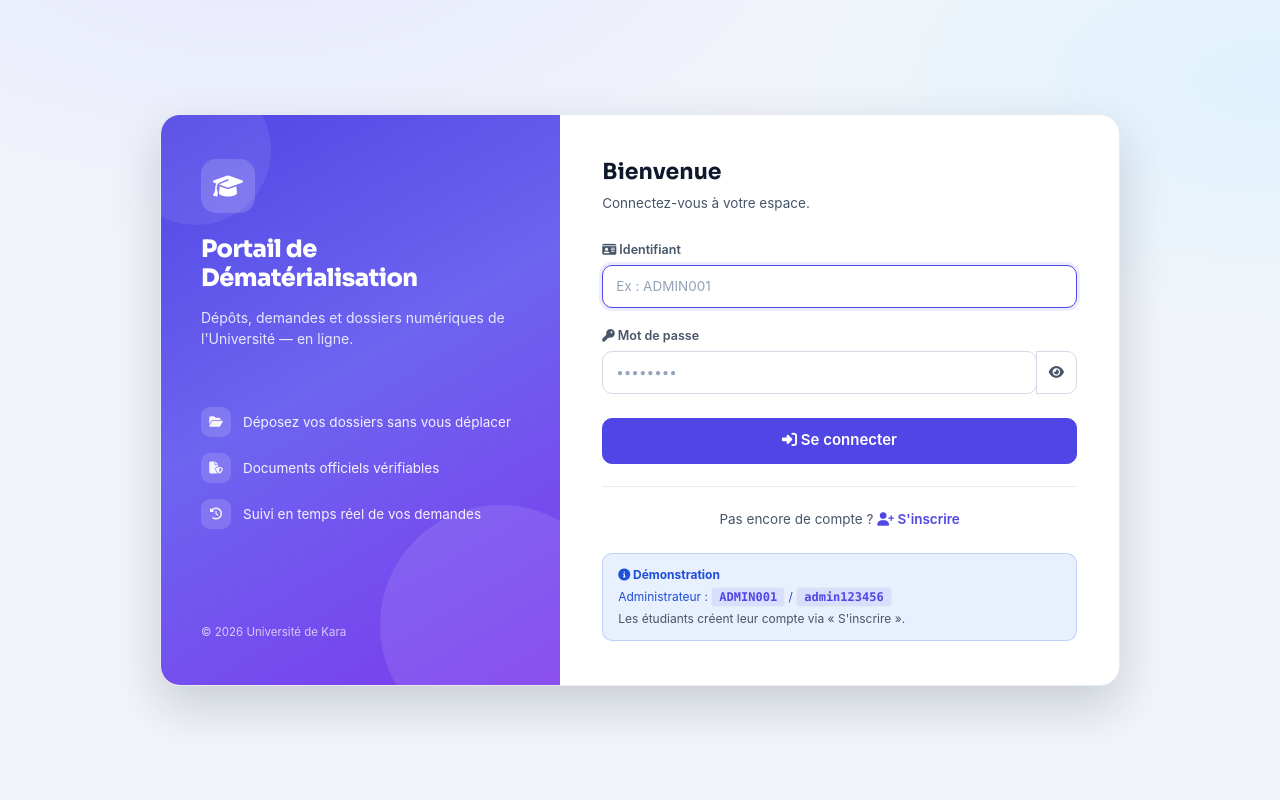
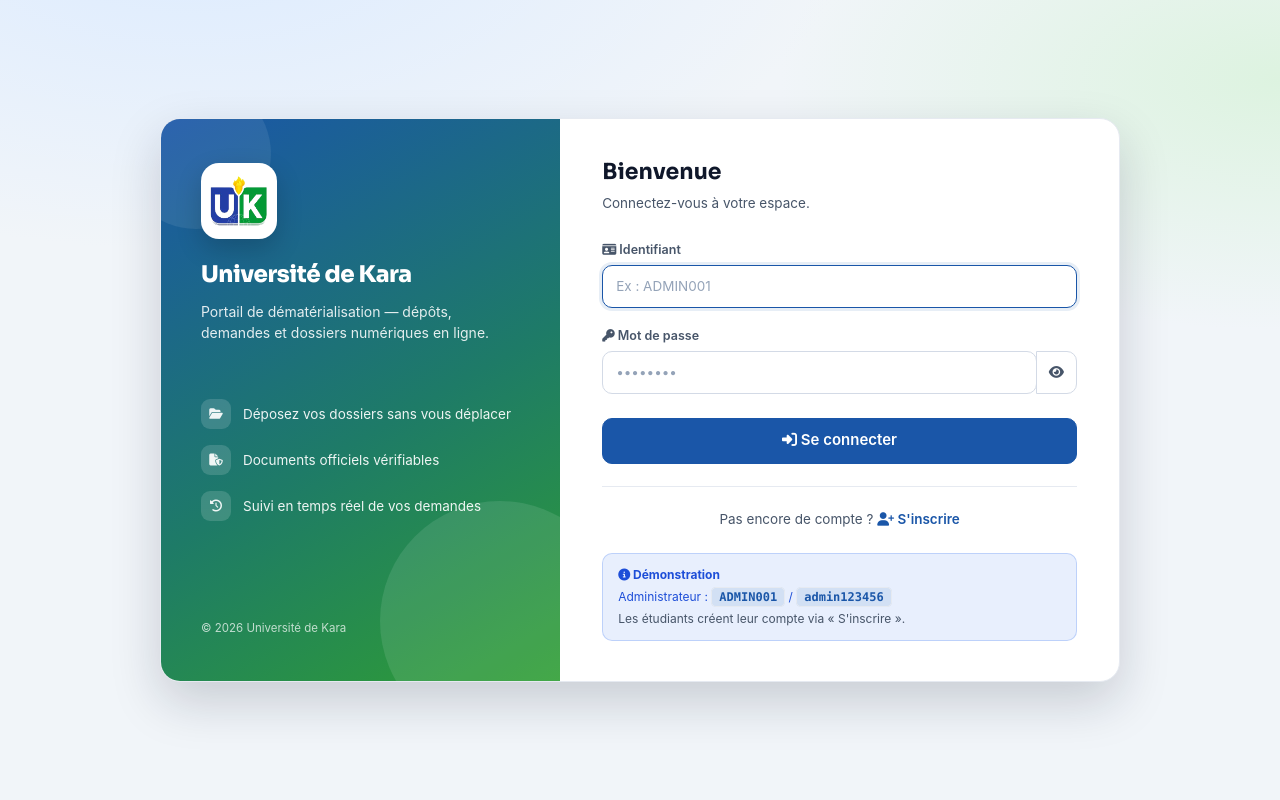
Before and after one commit to BAZILA/dematerialisation, a Laravel app: page /login in a window 1280 px wide. Run offline with Laravel 12, Linux system fonts and the light colour scheme.

Commit message:
UI: charte Universite de Kara (logo officiel + couleurs bleu/vert) + menu sans barre de defilement
- Logos UK integres (public/assets/uk): logo-bg.png (sidebar + login aside), logo-sigle-bg.png, favicon logo.ico
- Couleurs principales alignees sur la charte UK: bleu #1A56A8 (primaire) + vert #2F9E33 ; degrades bleu->vert (logo, item actif, login)
- Menu lateral: barre de defilement masquee (plus de scroll visible, sans coupure des items)
- Login: panneau marque en degrade bleu->vert avec logo UK

Co-Authored-By: Claude Opus 4.8 <noreply@anthropic.com>

```diff
--- a/resources/views/auth/login.blade.php
+++ b/resources/views/auth/login.blade.php
@@ -4,86 +4,20 @@
 
 @section('css')
     <style>
-    .auth-card {
-        width: 100%;
-        max-width: 960px;
-        border-radius: 20px !important;
-        overflow: hidden;
-        box-shadow: var(--shadow-lg) !important;
+        .auth-card { width: 100%; max-width: 960px; border-radius: 20px !important; overflow: hidden; box-shadow: var(--shadow-lg) !important; }
+        .auth-aside {
+            background: linear-gradient(150deg, #1A56A8 0%, #1E7B67 55%, #2F9E33 100%);
+            color: #fff; padding: 44px 40px; position: relative; overflow: hidden;
         }
-
-    .auth-aside {
-        background: linear-gradient(150deg, #4F46E5 0%, #6D64F0 45%, #7C3AED 100%);
-        color: #fff;
-        padding: 44px 40px;
-        position: relative;
-        overflow: hidden;
-    }
-
-    .auth-aside::after {
-        content: '';
-        position: absolute;
-        right: -60px;
-        bottom: -60px;
-        width: 240px;
-        height: 240px;
-        border-radius: 50%;
-        background: rgba(255, 255, 255, .10);
-    }
-
-    .auth-aside::before {
-        content: '';
-        position: absolute;
-        left: -40px;
-        top: -40px;
-        width: 150px;
-        height: 150px;
-        border-radius: 50%;
-        background: rgba(255, 255, 255, .08);
-    }
-
-    .auth-badge {
-        width: 54px;
-        height: 54px;
-        border-radius: 15px;
-        background: rgba(255, 255, 255, .16);
-        display: flex;
-        align-items: center;
-        justify-content: center;
-        font-size: 1.5rem;
-    }
-
-    .auth-feat {
-        display: flex;
-        align-items: center;
-        gap: 12px;
-        margin-top: 16px;
-        font-size: 13.5px;
-        color: rgba(255, 255, 255, .92);
-        position: relative;
-        z-index: 1;
-    }
-
-    .auth-feat i {
-        width: 30px;
-        height: 30px;
-        border-radius: 9px;
-        background: rgba(255, 255, 255, .15);
-        display: flex;
-        align-items: center;
-        justify-content: center;
-        font-size: 12px;
-    }
-
-    .auth-form {
-        padding: 44px 42px;
-    }
-
-    @media (max-width: 767px) {
-        .auth-form {
-            padding: 34px 26px;
-        }
-    }
+        .auth-aside::after { content: ''; position: absolute; right: -60px; bottom: -60px; width: 240px; height: 240px; border-radius: 50%; background: rgba(255, 255, 255, .10); }
+        .auth-aside::before { content: ''; position: absolute; left: -40px; top: -40px; width: 150px; height: 150px; border-radius: 50%; background: rgba(255, 255, 255, .08); }
+        .auth-logo { width: 76px; height: 76px; border-radius: 18px; background: #fff; display: flex; align-items: center; justify-content: center; padding: 8px; box-shadow: 0 10px 26px rgba(0, 0, 0, .18); position: relative; z-index: 1; }
+        .auth-logo img { width: 100%; height: 100%; object-fit: contain; }
+        .auth-feat { display: flex; align-items: center; gap: 12px; margin-top: 16px; font-size: 13.5px; color: rgba(255, 255, 255, .92); position: relative; z-index: 1; }
+        .auth-feat i { width: 30px; height: 30px; border-radius: 9px; background: rgba(255, 255, 255, .15); display: flex; align-items: center; justify-content: center; font-size: 12px; }
+        .auth-form { padding: 40px 42px; }
+        .auth-form-logo { height: 46px; margin-bottom: 18px; }
+        @media (max-width: 767px) { .auth-form { padding: 30px 24px; } }
     </style>
 @endsection
 
@@ -93,55 +27,48 @@
 
             {{-- Panneau marque --}}
             <div class="col-md-5 auth-aside d-none d-md-flex flex-column">
-            <div class="auth-badge"><i class="fas fa-graduation-cap"></i></div>
-            <h1
-                style="font-family:var(--font-head);font-size:24px;font-weight:800;margin-top:22px;letter-spacing:-.02em;position:relative;z-index:1;">
-                Portail de Dématérialisation
+                <div class="auth-logo"><img src="{{ asset('assets/uk/logo-bg.png') }}" alt="Université de Kara"></div>
+                <h1 style="font-family:var(--font-head);font-size:23px;font-weight:800;margin-top:22px;letter-spacing:-.02em;position:relative;z-index:1;">
+                    Université de Kara
                 </h1>
-            <p style="font-size:14px;color:rgba(255,255,255,.85);margin-top:6px;position:relative;z-index:1;">
-                Dépôts, demandes et dossiers numériques de l'Université — en ligne.
+                <p style="font-size:14px;color:rgba(255,255,255,.88);margin-top:4px;position:relative;z-index:1;">
+                    Portail de dématérialisation — dépôts, demandes et dossiers numériques en ligne.
                 </p>
-            <div style="margin-top:26px;">
+                <div style="margin-top:24px;">
                     <div class="auth-feat"><i class="fas fa-folder-open"></i> Déposez vos dossiers sans vous déplacer</div>
                     <div class="auth-feat"><i class="fas fa-file-shield"></i> Documents officiels vérifiables</div>
-                <div class="auth-feat"><i class="fas fa-clock-rotate-left"></i> Suivi en temps réel de vos demandes
+                    <div class="auth-feat"><i class="fas fa-clock-rotate-left"></i> Suivi en temps réel de vos demandes</div>
                 </div>
-            </div>
-            <div
-                style="margin-top:auto;padding-top:28px;font-size:11.5px;color:rgba(255,255,255,.7);position:relative;z-index:1;">
+                <div style="margin-top:auto;padding-top:26px;font-size:11.5px;color:rgba(255,255,255,.72);position:relative;z-index:1;">
                     © {{ date('Y') }} Université de Kara
                 </div>
             </div>
 
             {{-- Formulaire --}}
             <div class="col-md-7 auth-form">
+                <img src="{{ asset('assets/uk/logo-sigle-bg.png') }}" alt="Université de Kara" class="auth-form-logo d-md-none">
                 <h2 style="font-family:var(--font-head);font-size:22px;font-weight:700;color:var(--t1);">Bienvenue</h2>
-            <p style="font-size:13.5px;color:var(--t2);margin-top:2px;margin-bottom:24px;">Connectez-vous à votre
-                espace.</p>
+                <p style="font-size:13.5px;color:var(--t2);margin-top:2px;margin-bottom:24px;">Connectez-vous à votre espace.</p>
 
                 <form method="POST" action="{{ route('login.post') }}">
                     @csrf
                     <div class="mb-3">
                         <label class="form-label"><i class="fas fa-id-card"></i> Identifiant</label>
                         <input type="text" class="form-control @error('numero_identifiant') is-invalid @enderror"
-                        name="numero_identifiant" placeholder="Ex : ADMIN001" value="{{ old('numero_identifiant') }}"
-                        autofocus required>
+                            name="numero_identifiant" placeholder="Ex : ADMIN001" value="{{ old('numero_identifiant') }}" autofocus required>
                         @error('numero_identifiant')<div class="invalid-feedback">{{ $message }}</div>@enderror
                     </div>
 
                     <div class="mb-4">
                         <label class="form-label"><i class="fas fa-key"></i> Mot de passe</label>
                         <div class="input-group">
-                        <input type="password" class="form-control @error('password') is-invalid @enderror"
-                            id="pwdLogin" name="password" placeholder="••••••••" required>
-                        <button class="btn btn-outline-secondary" type="button" onclick="togglePwd('pwdLogin',this)"><i
-                                class="fas fa-eye"></i></button>
+                            <input type="password" class="form-control @error('password') is-invalid @enderror" id="pwdLogin" name="password" placeholder="••••••••" required>
+                            <button class="btn btn-outline-secondary" type="button" onclick="togglePwd('pwdLogin',this)"><i class="fas fa-eye"></i></button>
                         </div>
                         @error('password')<div class="text-danger small mt-1">{{ $message }}</div>@enderror
                     </div>
 
-                <button type="submit" class="btn btn-primary w-100" style="height:46px;font-size:15px;"
-                    data-loading-text="Connexion…">
+                    <button type="submit" class="btn btn-primary w-100" style="height:46px;font-size:15px;" data-loading-text="Connexion…">
                         <i class="fas fa-right-to-bracket"></i> Se connecter
                     </button>
                 </form>
@@ -149,8 +76,7 @@
                 <hr style="margin:22px 0;">
                 <p class="text-center mb-0" style="font-size:13.5px;color:var(--t2);">
                     Pas encore de compte ?
-                <a href="{{ route('register') }}" style="color:var(--brand);font-weight:600;text-decoration:none;"><i
-                        class="fas fa-user-plus"></i> S'inscrire</a>
+                    <a href="{{ route('register') }}" style="color:var(--brand);font-weight:600;text-decoration:none;"><i class="fas fa-user-plus"></i> S'inscrire</a>
                 </p>
 
                 <div class="alert alert-info mt-4 mb-0" style="font-size:12px;">
--- a/resources/views/layouts/app.blade.php
+++ b/resources/views/layouts/app.blade.php
@@ -6,6 +6,7 @@
     <meta name="viewport" content="width=device-width, initial-scale=1.0">
     <meta name="csrf-token" content="{{ csrf_token() }}">
     <title>@yield('title', 'Accueil') — UK Démat</title>
+    <link rel="icon" href="{{ asset('assets/uk/logo.ico') }}">
 
     <link rel="preconnect" href="https://fonts.googleapis.com">
     <link rel="preconnect" href="https://fonts.gstatic.com" crossorigin>
@@ -28,14 +29,14 @@
             --line-mid: #D3DAE6;
 
             /* Accent (indigo) — alias historiques --brand / --em */
-            --brand: #4F46E5;
-            --brand-600: #4338CA;
-            --em: #4F46E5;
-            --em-dim: rgba(79, 70, 229, .10);
-            --em-glow: rgba(79, 70, 229, .30);
+            --brand: #1A56A8;
+            --brand-600: #14468A;
+            --em: #1A56A8;
+            --em-dim: rgba(26, 86, 168, .10);
+            --em-glow: rgba(26, 86, 168, .30);
 
-            --green: #16A34A;
-            --green-dim: rgba(22, 163, 74, .12);
+            --green: #2F9E33;
+            --green-dim: rgba(47, 158, 51, .12);
             --amber: #B45309;
             --amber-dim: rgba(180, 83, 9, .12);
             --red: #DC2626;
@@ -112,13 +113,14 @@
         }
 
         .sb-logo {
-            width: 38px; height: 38px;
-            background: linear-gradient(135deg, var(--brand) 0%, #7C73FF 100%);
+            width: 40px; height: 40px;
+            background: #fff;
             border-radius: 11px;
             display: flex; align-items: center; justify-content: center;
-            color: #fff; font-size: 17px; flex-shrink: 0;
-            box-shadow: 0 6px 16px rgba(79, 70, 229, .45);
+            flex-shrink: 0; overflow: hidden; padding: 3px;
+            box-shadow: 0 4px 12px rgba(0, 0, 0, .35);
         }
+        .sb-logo img { width: 100%; height: 100%; object-fit: contain; }
 
         .sb-brand-name {
             font-family: var(--font-head);
@@ -127,14 +129,13 @@
             white-space: nowrap;
         }
 
-        .sb-nav { flex: 1; padding: 12px 12px; overflow-y: auto; overflow-x: hidden; scrollbar-width: thin; }
-        .sb-nav::-webkit-scrollbar { width: 6px; }
-        .sb-nav::-webkit-scrollbar-thumb { background: rgba(255,255,255,.1); border-radius: 99px; }
+        .sb-nav { flex: 1; padding: 10px 12px; overflow-y: auto; overflow-x: hidden; scrollbar-width: none; -ms-overflow-style: none; }
+        .sb-nav::-webkit-scrollbar { display: none; }
 
         .sb-section {
             font-size: 10px; font-weight: 700; letter-spacing: .12em;
             text-transform: uppercase; color: var(--sb-muted);
-            padding: 16px 12px 7px; white-space: nowrap;
+            padding: 11px 12px 5px; white-space: nowrap;
         }
 
         .sb-link {
@@ -149,8 +150,8 @@
         .sb-link:hover { color: var(--sb-text-hover); background: rgba(255, 255, 255, .05); }
         .sb-link.active {
             color: #fff;
-            background: linear-gradient(90deg, var(--brand) 0%, #6D64F0 100%);
-            box-shadow: 0 6px 16px rgba(79, 70, 229, .4);
+            background: linear-gradient(90deg, #1A56A8 0%, #2F9E33 100%);
+            box-shadow: 0 6px 16px rgba(26, 86, 168, .4);
         }
 
         .sb-icon {
@@ -259,7 +260,7 @@
            ║  GUEST (login / register)                      ║
            ╚═══════════════════════════════════════════════╝ */
         .sb-overlay { display: none; position: fixed; inset: 0; background: rgba(15, 23, 42, .45); backdrop-filter: blur(3px); z-index: 299; }
-        body.guest-mode { background: radial-gradient(1200px 600px at 20% -10%, #E7E9FF 0%, transparent 55%), radial-gradient(1000px 500px at 100% 10%, #E0F2FE 0%, transparent 50%), #F1F5F9; }
+        body.guest-mode { background: radial-gradient(1200px 600px at 15% -10%, #DCEBFF 0%, transparent 55%), radial-gradient(1000px 500px at 100% 10%, #DDF3E0 0%, transparent 50%), #F1F5F9; }
         body.guest-mode .sb, body.guest-mode .sb-overlay { display: none !important; }
         body.guest-mode .main { margin-left: 0; }
         body.guest-mode .topbar { display: none; }
@@ -403,7 +404,7 @@
         <aside class="sb" id="sb">
             <div class="sb-head">
                 <a href="{{ auth()->user()->isAdmin() ? route('admin.dashboard') : route('student.dashboard') }}"
-                    class="sb-logo" title="Accueil"><i class="fas fa-graduation-cap"></i></a>
+                    class="sb-logo" title="Accueil"><img src="{{ asset('assets/uk/logo-bg.png') }}" alt="UK"></a>
                 <span class="sb-brand-name">UK Démat</span>
             </div>
 
```
Also changed, not shown: public/assets/uk/logo-bg.png (added), public/assets/uk/logo-sigle-bg.png (added), public/assets/uk/logo-sigle.ico (added), public/assets/uk/logo.ico (added). Lines whose indentation alone changed are shown as unchanged.
